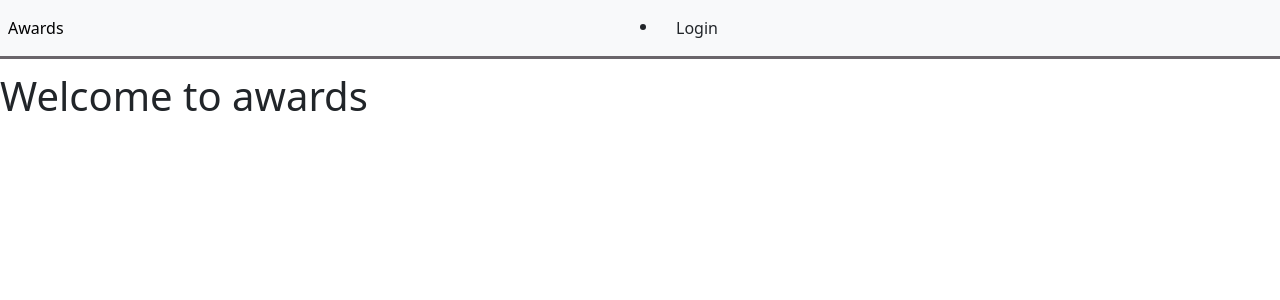
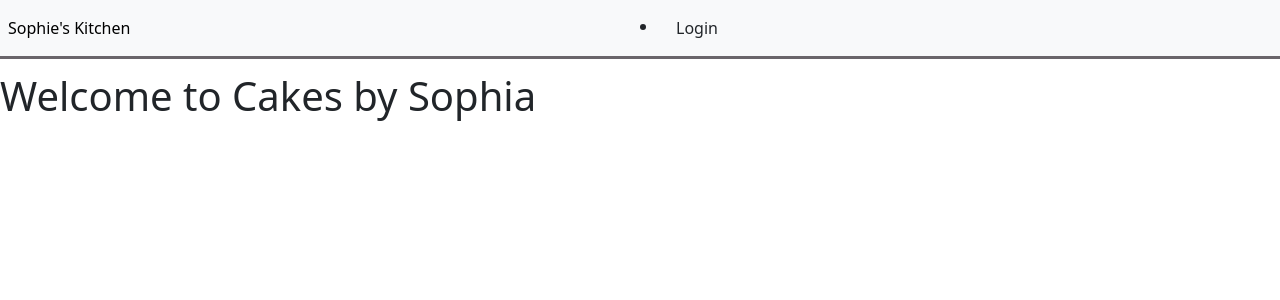
Before and after one commit to jobkarani/sophias-kitchen, a Django app: page / in a window 1280 px wide. Shown: the top 300 px of the page. Run offline with Django 3.2, Linux system fonts and the light colour scheme; some libraries are stand-ins or nearby versions; some web fonts are replaced.

```diff
--- a/app/templates/all-temps/base.html
+++ b/app/templates/all-temps/base.html
@@ -5,13 +5,13 @@
     <meta charset="utf-8" />
 
     {% if title %}
-    <title>Awards - {{title}}</title>
+    <title>Sophie's Kitchen - {{title}}</title>
 
     {% else %}
-    <title>Awards</title>
+    <title>Sophie's Kitchen</title>
     <link
       rel="icon"
-      href="https://encrypted-tbn0.gstatic.com/images?q=tbn:ANd9GcTmaVfTSw89Kyfc1xNHZPAGMX6MyhjbY7oLxQ&usqp=CAU"
+      href="https://cdn.pixabay.com/photo/2016/10/27/08/48/chef-1773672__340.png"
       type="image/icon type"
     />
     {% endif %} {% block styles %} {% bootstrap_css %}
--- a/app/templates/all-temps/index.html
+++ b/app/templates/all-temps/index.html
@@ -1,5 +1,5 @@
 {%extends 'all-temps/base.html'%} {% block content %} {{block.super}}
 <br /><br /><br />
-<h1>Welcome to awards</h1>
+<h1>Welcome to Cakes by Sophia</h1>
 
 {% endblock %}
--- a/app/templates/navbar.html
+++ b/app/templates/navbar.html
@@ -7,7 +7,7 @@
       <div class="navbar-nav text-white">
         <ul class="navbar-nav me-auto mb-2 mb-lg-0">
           <li class="nav-item">
-            <a class="nav-link active" aria-current="page" href="/">Awards</span></a>
+            <a class="nav-link active" aria-current="page" href="/">Sophie's Kitchen</span></a>
           </li>
         </ul>
       </div>
```
Also changed, not shown: db.sqlite3.
